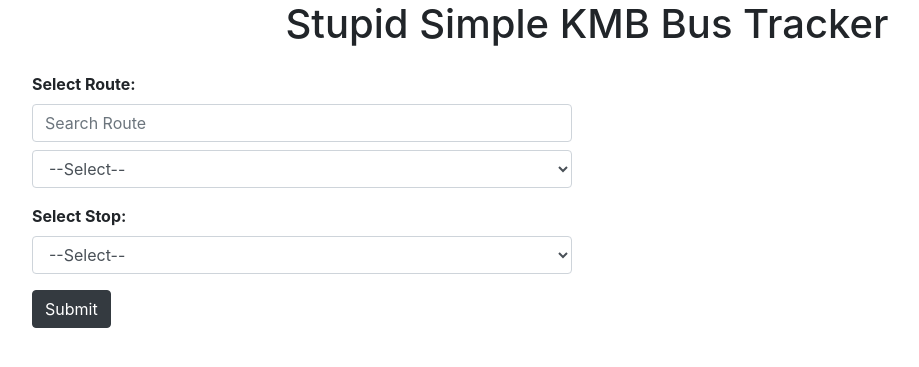
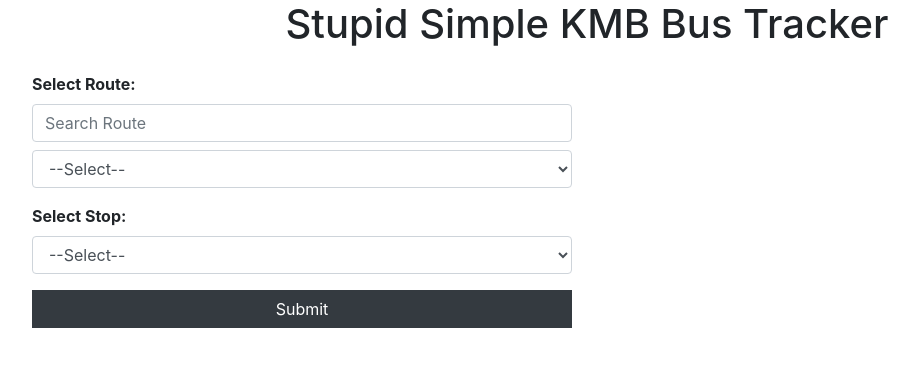
Before and after one commit to anath2/kmb-eta, a Flask app: page / in a window 1280 px wide. Shown: the top 367 px of the page, without its empty margins (53-972 px from the left). Run offline with Flask 3, Linux system fonts and the light colour scheme; data that the repository does not hold is empty; some libraries are stand-ins or nearby versions.

Commit message:
style: update button class for improved styling in index.html

```diff
--- a/web/templates/index.html
+++ b/web/templates/index.html
@@ -32,7 +32,7 @@
                     <!--Dynamic update-->
                 </select>
             </div>
-            <button class="btn btn-dark rounded"
+            <button class="btn btn-dark btn-block rounded-0"
                 hx-get="/update"
                 hx-target="this"
                 hx-trigger="click"
```
